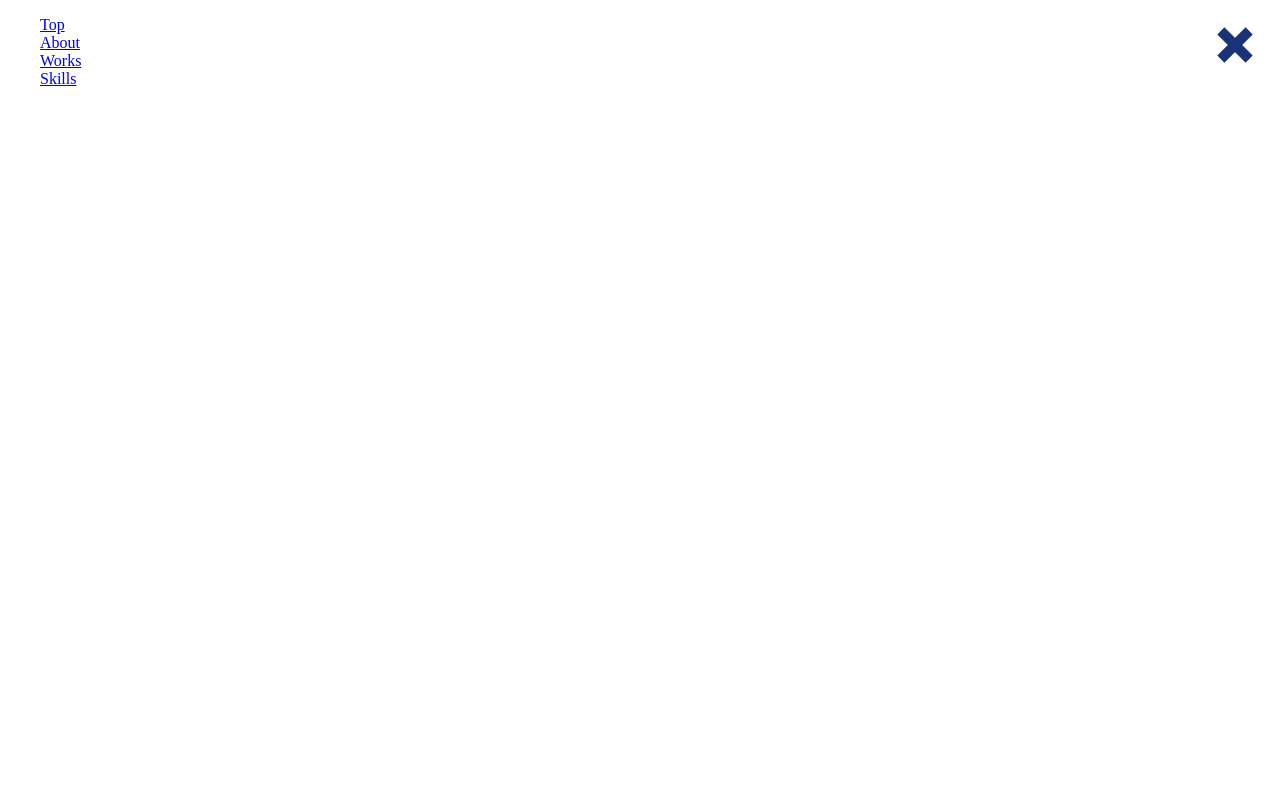
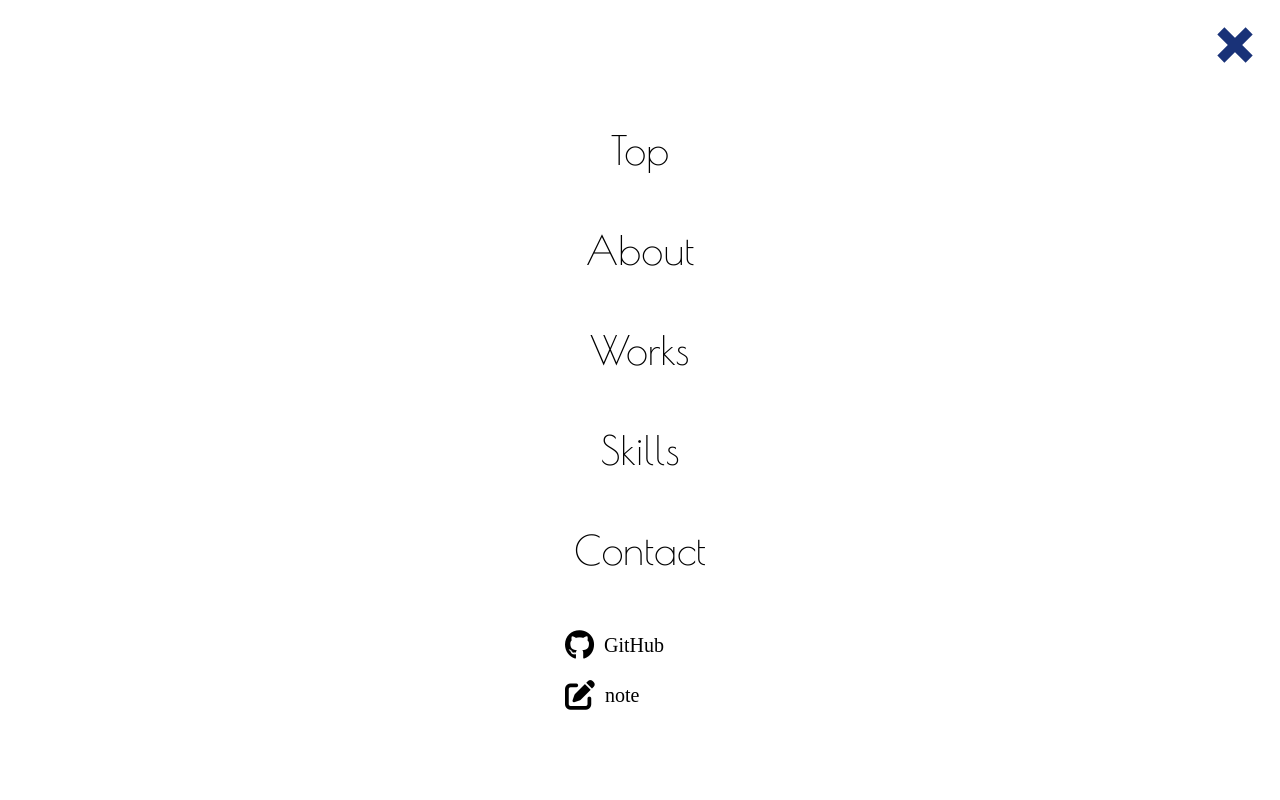
Before and after one commit to LSbard000com/My-Portfolio, a React (Vite) app: page / in a window 1280 px wide. Both pictures are taken after a click on the element 1235 px from the left and 45 px from the top of the page. Shown: the top 800 px of the page. Built offline with nearby package versions, Linux system fonts and the light colour scheme; a web font is replaced by a local one.

Commit message:
サイドバーにリックを追加

```diff
--- a/src/App.css
+++ b/src/App.css
@@ -91,6 +91,108 @@
 
 .open .navigation {
     left: 0;
+    opacity: 1;
+}
+
+.navigation .nav {
+    width: 100%;
+    margin: 15vh 0 0;
+}
+
+.navigation .nav ul {
+    width: 60%;
+    margin-inline: auto;
+    padding: 0;
+    list-style: none;
+}
+
+.navigation .nav ul li {
+    width: 100%;
+    height: 60px;
+    margin-bottom: 5vh;
+    line-height: 60px;
+    font-family: "Poiret One", sans-serif;
+    font-size: 2.5rem;
+    text-align: center;
+}
+
+.navigation .nav ul li a {
+    text-decoration: none;
+    color: #000;
+    position: relative;
+}
+
+.navigation .nav ul li a::after {
+    position: absolute;
+    left: 0;
+    content: '';
+    width: 100%;
+    height: 2px;
+    background: #000000;
+    bottom: -5px; /*アンダーラインが現れ始める位置（aタグの下辺からの高さ）*/
+    opacity: 0;
+    visibility: hidden;
+    transition: 0.3s;
+    }
+
+.navigation .nav ul li a:hover::after {
+    visibility: visible;
+    bottom: 1px;
+    opacity: 1;
+}
+
+.navigation .links {
+    width: 100%;
+    margin-top: 5vh;
+}
+
+.navigation .links ul {
+    width: 60%;
+    margin-inline: auto;
+    padding: 0;
+    list-style: none;
+}
+
+.navigation .links ul li {
+    width: 150px;
+    margin-inline: auto;
+    height: 50px;
+    display: flex;
+    gap: 10px;
+    align-items: center;
+}
+
+.navigation .links ul li a {
+    color: #000;
+    font-size: 20px;
+    text-decoration: none;
+    cursor: pointer;
+    position: relative;
+}
+
+.navigation .links ul li i {
+    height: 50px;
+    line-height: 50px;
+    color: #000;
+    font-size: 30px;
+}
+
+.navigation .links ul li a::after {
+    position: absolute;
+    left: 0;
+    content: '';
+    width: 100%;
+    height: 2px;
+    background: #000000;
+    bottom: -5px;
+    opacity: 0;
+    visibility: hidden;
+    transition: 0.3s;
+}
+
+.navigation .links ul li a:hover::after {
+    visibility: visible;
+    bottom: 1px;
     opacity: 1;
 }
 
--- a/src/components/SideBar.tsx
+++ b/src/components/SideBar.tsx
@@ -6,20 +6,37 @@ const SideBar = () => {
 
   return (
     <div className={`sidebar ${open ? 'open' : ''}`}>
+
+        {/* トグルボタン */}
         <div className='nav-btn' onClick={()=>setOpen(!open)} >
             <span></span>
             <span></span>
             <span></span>
         </div>
-        <div>
-            <nav className='navigation'>
+
+        {/* ナビゲーション */}
+        <div className='navigation'>
+            <nav className='nav'>
                 <ul>
                     <li onClick={()=>setOpen(!open)}><a href='#top'>Top</a></li>
                     <li onClick={()=>setOpen(!open)}><a href='#about'>About</a></li>
                     <li onClick={()=>setOpen(!open)}><a href='#works'>Works</a></li>
                     <li onClick={()=>setOpen(!open)}><a href='#skills'>Skills</a></li>
+                    <li onClick={()=>setOpen(!open)}><a href='#contact'>Contact</a></li>
                 </ul>
             </nav>
+            <div className='links'>
+                <ul>
+                    <li>
+                        <i className="fa-brands fa-github"></i>
+                        <a href='https://github.com/LSbard000com'>GitHub</a>
+                    </li>
+                    <li>
+                        <i className="fa-solid fa-pen-to-square"></i>
+                        <a href='https://note.com/ready_dietes6250/'>note</a>
+                    </li>
+                </ul>
+            </div>
         </div>
     </div>
   )
```
